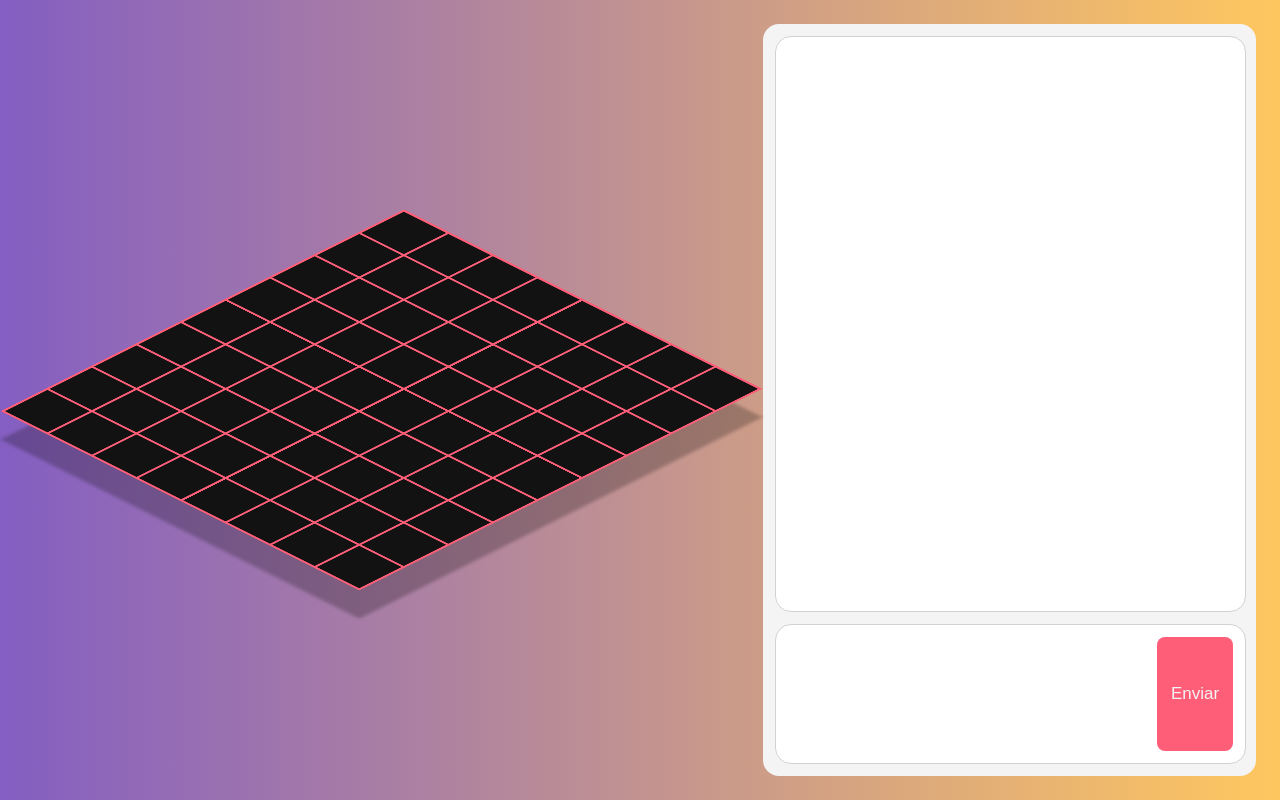
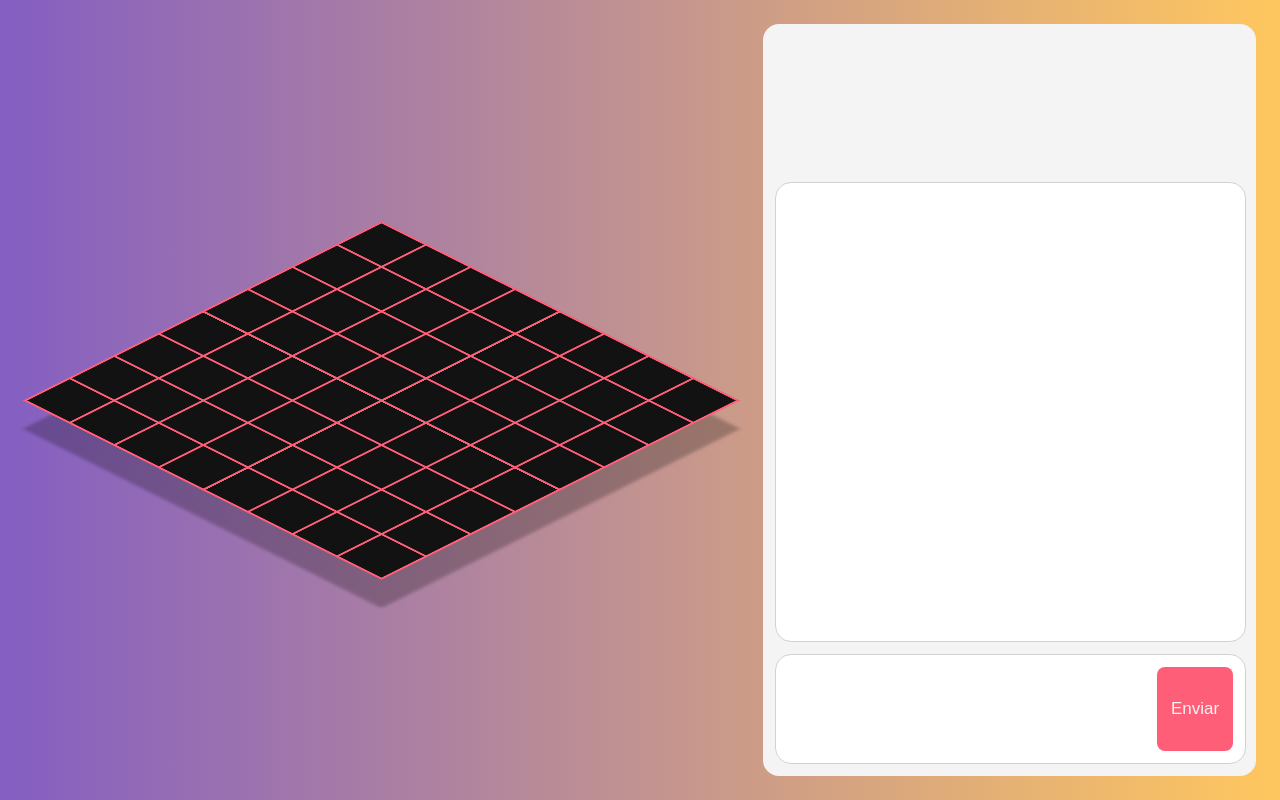
Before and after one commit to NobreMateus/othello-realtime, a React (Create React App) app: page /game in a window 1280 px wide. Built offline with nearby package versions, Linux system fonts and the light colour scheme.

Commit message:
Inicio da logica do Jogo

```diff
--- /dev/null
+++ b/src/components/Board/Board.jsx
@@ -0,0 +1,32 @@
+import React, { useState } from 'react'
+import BoardPresenter from './BoardPresenter'
+
+export default function Board() {
+
+    const [boardState, setBoardState] = useState(
+        [
+            '-', '-', '-', '-', '-', '-', '-', '-',
+            '-', '-', '-', '-', '-', '-', '-', '-',
+            '-', '-', '-', '-', '-', '-', '-', '-',
+            '-', '-', '-', '-', '-', '-', '-', '-',
+            '-', '-', '-', '-', '-', '-', '-', '-',
+            '-', '-', '-', '-', '-', '-', '-', '-',
+            '-', '-', '-', '-', '-', '-', '-', '-',
+            '-', '-', '-', '-', '-', '-', '-', '-',
+        ]
+    )
+    const [userTurn, setUserTurn] = useState("x")
+
+    const clickPosition = (pos)=>{
+        console.log(pos)
+        if(boardState[pos] === "-") {
+            let newBoard = boardState
+            newBoard[pos] = userTurn
+            setBoardState(newBoard)
+            const newUserTurn = userTurn==="x"?"o":"x"
+            setUserTurn(newUserTurn)
+        }
+    }
+
+    return <BoardPresenter allStatus={boardState} clickPosition={clickPosition}/>
+}
--- /dev/null
+++ b/src/components/Board/BoardPresenter.jsx
@@ -0,0 +1,22 @@
+import React from 'react'
+import styles from './board-style.module.css'
+
+export default function BoardPresenter(props) {
+
+    return <div className={styles["grid-container"]}>
+        {props.allStatus.map((status, num)=> {
+            let showUserPart = false
+            let userPartColor = ""
+            if(status!=="-"){
+                showUserPart = true
+                status==="x"?userPartColor="#845EC2":userPartColor="#FFC75F"
+            }
+            return <div className={status==="-"?styles["grid-item"]:styles["inactive-item"]} onClick={()=>props.clickPosition(num)}>
+                {showUserPart?
+                    <div className={styles["user-part"]} style={{backgroundColor:userPartColor}}></div>
+                    :null
+                }
+            </div>
+        })}
+    </div>
+}
--- /dev/null
+++ b/src/components/Board/board-style.module.css
@@ -0,0 +1,39 @@
+.grid-container {
+    display: grid;
+    grid-template-columns: auto auto auto auto auto auto auto auto;
+    background-color: #FF5E78;
+    grid-gap: 3px;
+    transform: rotateX(60deg) rotateZ(45deg);
+    box-shadow: 40px 40px 5px rgba(0, 0, 0, 0.24);
+    border: 3px solid #FF5E78;
+
+}
+
+.grid-item {
+    display: flex;
+    justify-content: center;
+    align-items: center;
+    width: 60px;
+    height: 60px;
+    background-color: #121212;
+}
+
+.inactive-item {
+    display: flex;
+    justify-content: center;
+    align-items: center;
+    width: 60px;
+    height: 60px;
+    background-color: #121212;
+}
+
+.grid-item:hover {
+    background-color: #845EC2;
+    cursor: pointer
+}
+
+.user-part {
+    width: 32px;
+    height: 32px;
+    border-radius: 16px;
+}
--- a/src/components/GameContent/GameContent.jsx
+++ b/src/components/GameContent/GameContent.jsx
@@ -1,87 +1,21 @@
 import React from "react"
+import Board from "../Board/Board"
 import Chat from "../Chat/Chat"
 import styles from "./game-content.module.css"
 
 export default function GameContent() {
     return <div className={styles["container"]}>
         <div className={styles["game-container"]}>
-            <div className={styles["grid-container"]}>
-                <div className={styles["grid-item"]}></div>
-                <div className={styles["grid-item"]}></div>
-                <div className={styles["grid-item"]}></div>
-                <div className={styles["grid-item"]}></div>
-                <div className={styles["grid-item"]}></div>
-                <div className={styles["grid-item"]}></div>
-                <div className={styles["grid-item"]}></div>
-                <div className={styles["grid-item"]}></div>
-                <div className={styles["grid-item"]}></div>
-                <div className={styles["grid-item"]}></div>
-                <div className={styles["grid-item"]}></div>
-                <div className={styles["grid-item"]}></div>
-                <div className={styles["grid-item"]}></div>
-                <div className={styles["grid-item"]}></div>
-                <div className={styles["grid-item"]}></div>
-                <div className={styles["grid-item"]}></div>
-                <div className={styles["grid-item"]}></div>
-                <div className={styles["grid-item"]}></div>
-                <div className={styles["grid-item"]}></div>
-                <div className={styles["grid-item"]}></div>
-                <div className={styles["grid-item"]}></div>
-                <div className={styles["grid-item"]}></div>
-                <div className={styles["grid-item"]}></div>
-                <div className={styles["grid-item"]}></div>
-                <div className={styles["grid-item"]}></div>
-                <div className={styles["grid-item"]}></div>
-                <div className={styles["grid-item"]}></div>
-                <div className={styles["grid-item"]}></div>
-                <div className={styles["grid-item"]}></div>
-                <div className={styles["grid-item"]}></div>
-                <div className={styles["grid-item"]}></div>
-                <div className={styles["grid-item"]}></div>
-                <div className={styles["grid-item"]}></div>
-                <div className={styles["grid-item"]}></div>
-                <div className={styles["grid-item"]}></div>
-                <div className={styles["grid-item"]}></div>
-                <div className={styles["grid-item"]}></div>
-                <div className={styles["grid-item"]}></div>
-                <div className={styles["grid-item"]}></div>
-                <div className={styles["grid-item"]}></div>
-                <div className={styles["grid-item"]}></div>
-                <div className={styles["grid-item"]}></div>
-                <div className={styles["grid-item"]}></div>
-                <div className={styles["grid-item"]}></div>
-                <div className={styles["grid-item"]}></div>
-                <div className={styles["grid-item"]}></div>
-                <div className={styles["grid-item"]}></div>
-                <div className={styles["grid-item"]}></div>
-                <div className={styles["grid-item"]}></div>
-                <div className={styles["grid-item"]}></div>
-                <div className={styles["grid-item"]}></div>
-                <div className={styles["grid-item"]}></div>
-                <div className={styles["grid-item"]}></div>
-                <div className={styles["grid-item"]}></div>
-                <div className={styles["grid-item"]}></div>
-                <div className={styles["grid-item"]}></div>
-                <div className={styles["grid-item"]}></div>
-                <div className={styles["grid-item"]}></div>
-                <div className={styles["grid-item"]}></div>
-                <div className={styles["grid-item"]}></div>
-                <div className={styles["grid-item"]}></div>
-                <div className={styles["grid-item"]}></div>
-                <div className={styles["grid-item"]}></div>
-                <div className={styles["grid-item"]}></div>
-                <div className={styles["grid-item"]}></div>
-                <div className={styles["grid-item"]}></div>
-                <div className={styles["grid-item"]}></div>
-                <div className={styles["grid-item"]}></div>
-                <div className={styles["grid-item"]}></div>
-                <div className={styles["grid-item"]}></div>
-                <div className={styles["grid-item"]}></div>
-                <div className={styles["grid-item"]}></div>
+            <Board />
+        </div>
+        <div className={styles["info-container"]}>
+            <div className={styles["details-container"]}>
+
             </div>
-        </div>
-        <div className={styles["chat-container"]}>
-            <Chat />
+            <div className={styles["chat-container"]}>
+                <Chat />
+            </div>
+
         </div>
     </div>
 }
--- a/src/components/GameContent/game-content.module.css
+++ b/src/components/GameContent/game-content.module.css
@@ -15,6 +15,16 @@
 }
 
 .chat-container {
+    width: 100%;
+    height: 80%;
+}
+
+.details-container {
+    width: 100%;
+    height: 20%;
+}
+
+.info-container {
     width: calc(40% - 24px);
     height: calc(100vh - 72px);
     background-color: #F4F4F4;
```
